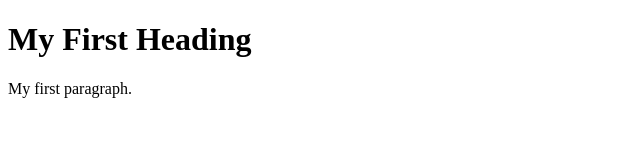
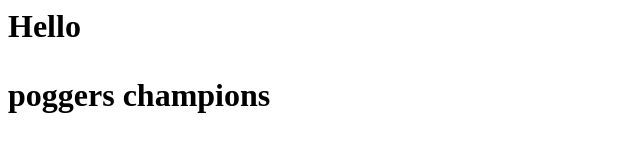
Before and after one commit to Ozmeyham/Ozmeyham, a plain HTML site: page index.html in a window 1280 px wide. Shown: the whole page, without its empty margins (0-640 px from the left). Drawn offline with Linux system fonts and the light colour scheme.

Commit message:
Update index.html

```diff
--- a/index.html
+++ b/index.html
@@ -1,12 +1,2 @@
-<!DOCTYPE html>
-<html>
-<head>
-<title>Page Title</title>
-</head>
-<body>
-
-<h1>My First Heading</h1>
-<p>My first paragraph.</p>
-
-</body>
-</html>
+<h1>Hello<h1>
+  <p> poggers champions <p>
```
